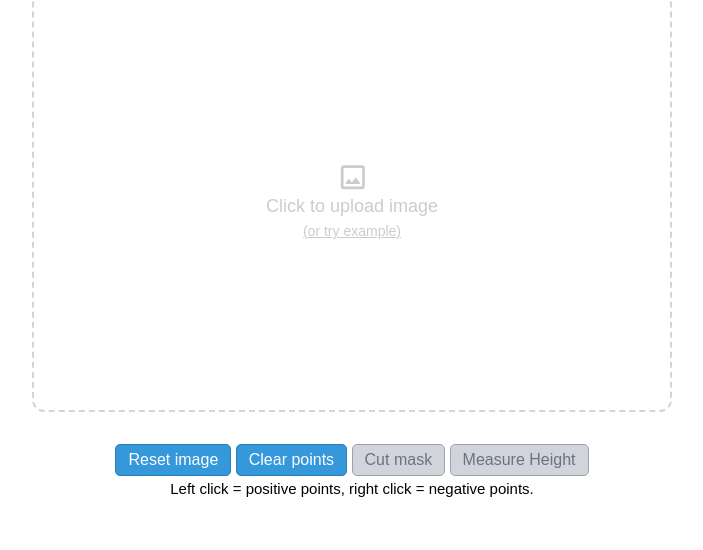
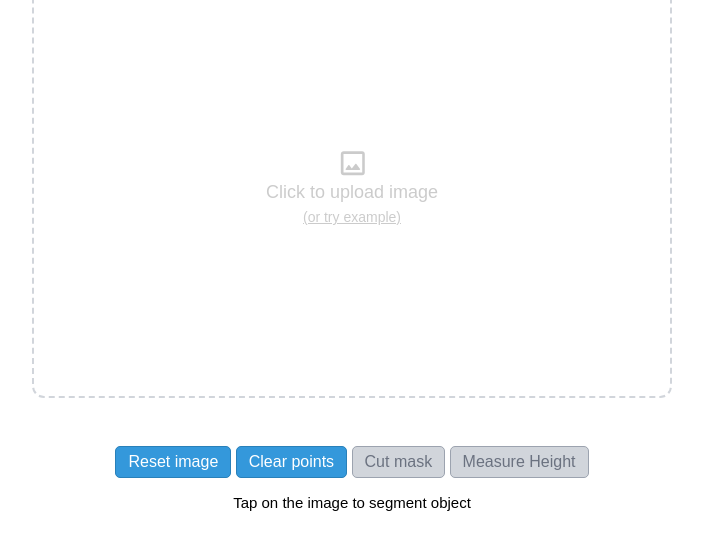
Before and after one commit to tawsifmahmud05/segment-anything-model, a plain HTML site: page index.html in a window 1280 px wide. Shown: the part 182-732 px from the top of the page, without its empty margins (288-991 px from the left). Drawn offline with Linux system fonts and the light colour scheme.

Commit message:
update UI layout and improve image processing by adjusting margins and resizing input

```diff
--- a/index.css
+++ b/index.css
@@ -97,6 +97,7 @@ canvas {
 }
 
 #controls > button {
+  margin-top: 1rem;
   padding: 6px 12px;
   background-color: #3498db;
   color: white;
@@ -114,6 +115,6 @@ canvas {
 }
 
 #information {
-  margin-top: 0.25rem;
+  margin-top: 1rem;
   font-size: 15px;
 }
--- a/index.html
+++ b/index.html
@@ -44,7 +44,8 @@
       <button id="measure-height" disabled>Measure Height</button>
     </div>
     <p id="information">
-      Left click = positive points, right click = negative points.
+        Tap on the image to segment object
+      <!-- Left click = positive points, right click = negative points. -->
     </p>
     <input id="upload" type="file" accept="image/*" disabled />
 
--- a/index.js
+++ b/index.js
@@ -157,7 +157,9 @@ async function encode(url) {
   isEncoding = true;
   statusLabel.textContent = "Extracting image embedding...";
 
-  imageInput = await RawImage.fromURL(url);
+  imageInput = await RawImage.fromURL(url, {
+    resize: { width: 256, height: 256 }, // Reduce input size
+  });
 
   // Create a new image object to get dimensions
   const img = new Image();
```
